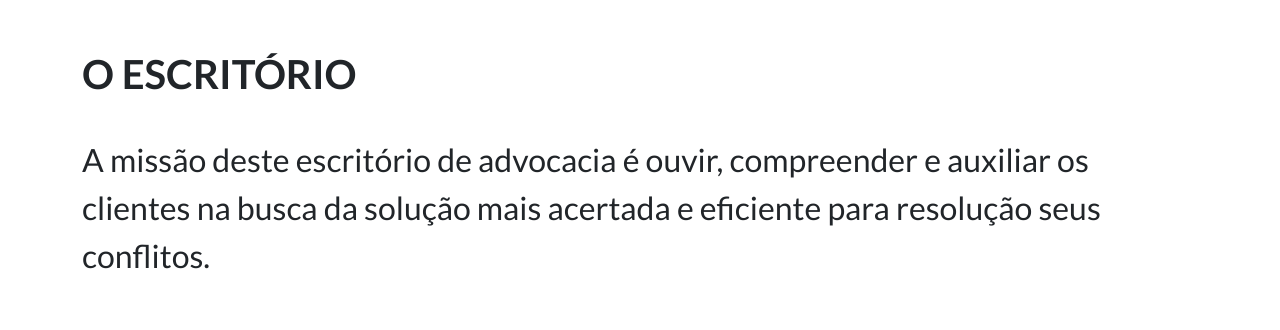
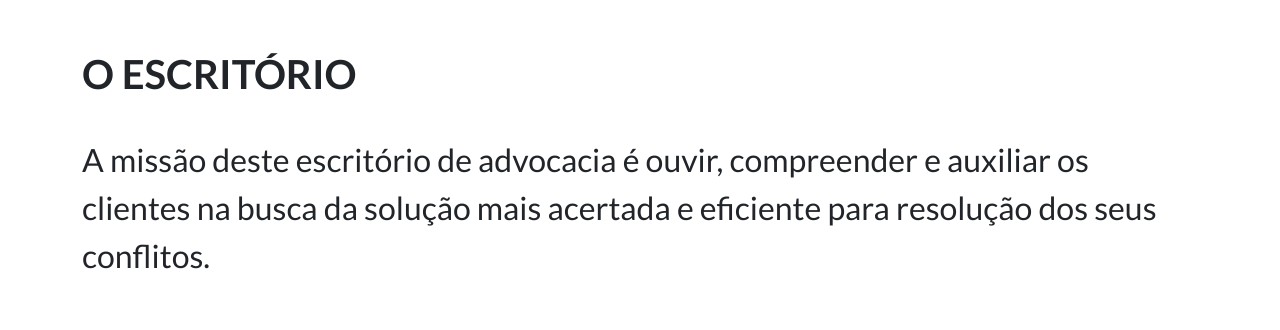
Before and after one commit to gbaadvocacia/giulianna-andrade-advocacia, a React (Create React App) app: page / in a window 1280 px wide. Shown: the part 1060-1390 px from the top of the page. Built offline with nearby package versions, Linux system fonts and the light colour scheme; no server answers.

Commit message:
Erro parágrafo

```diff
--- a/src/components/TheOffice/index.tsx
+++ b/src/components/TheOffice/index.tsx
@@ -11,7 +11,7 @@ const TheOffice: React.FC = () => {
                         <p>
                             A missão deste escritório de advocacia é ouvir,
                             compreender e auxiliar os clientes na busca da
-                            solução mais acertada e eficiente para resolução
+                            solução mais acertada e eficiente para resolução dos
                             seus conflitos.
                         </p>
                     </Paragraph>
```
